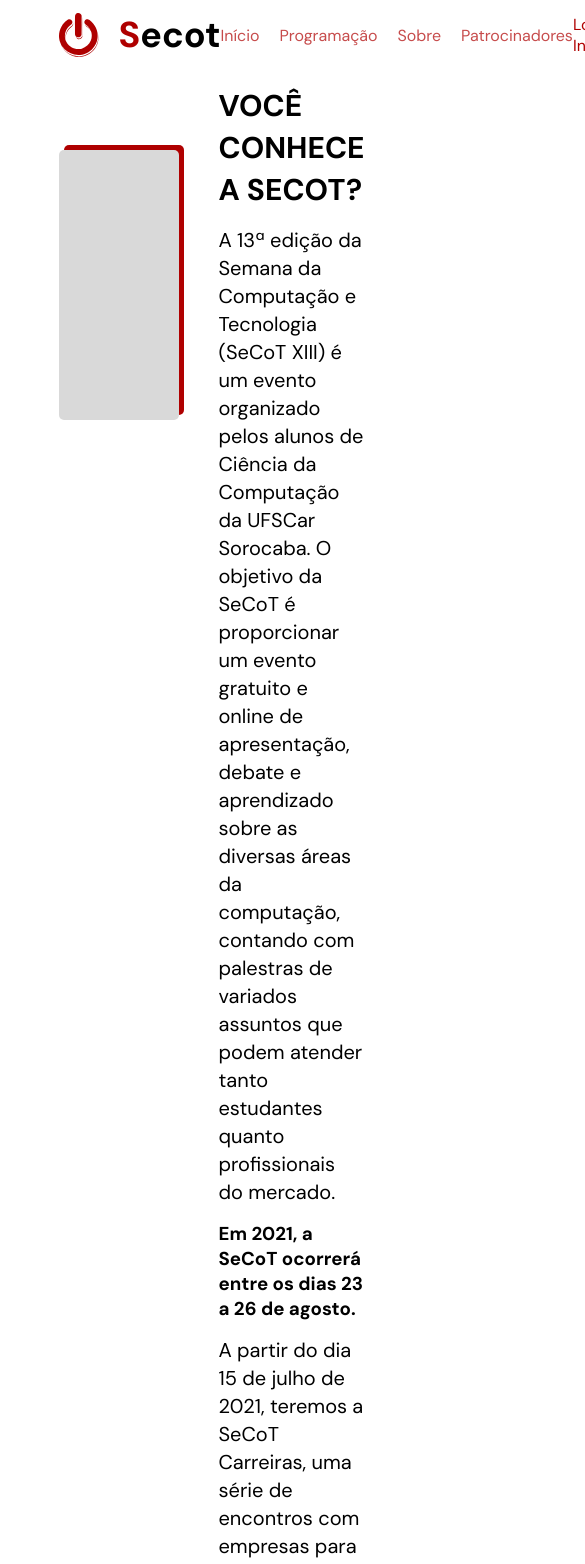
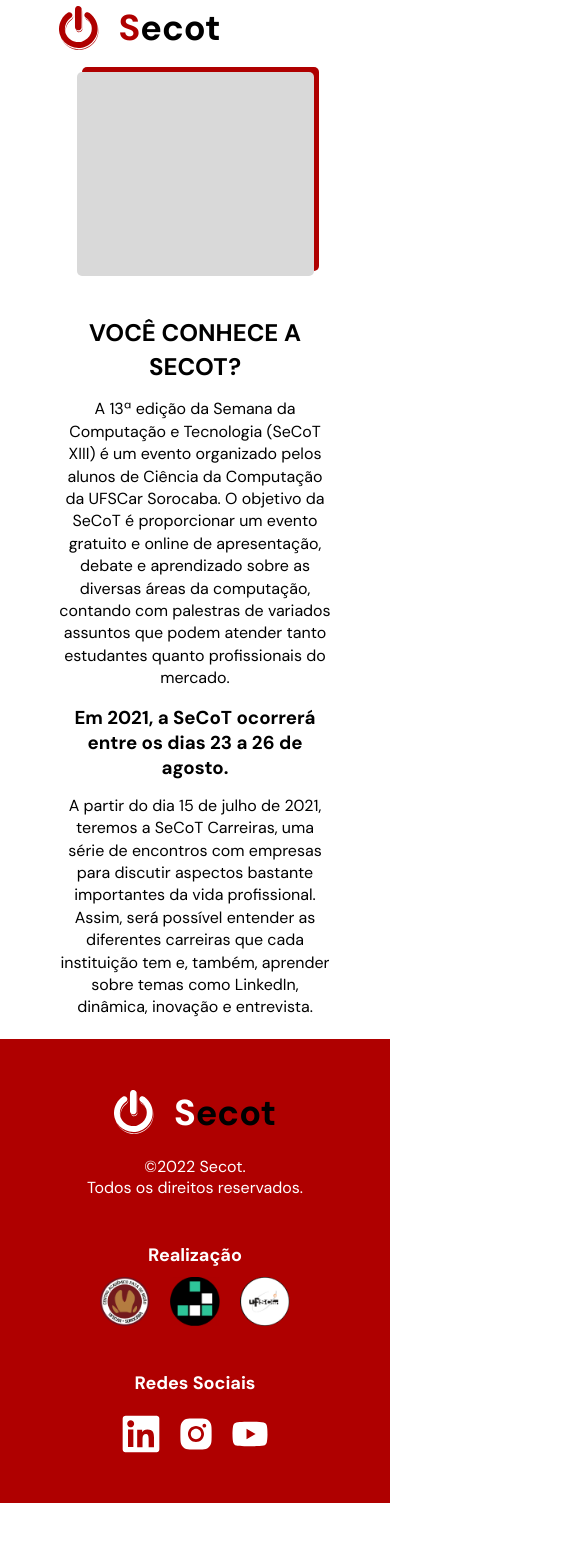
Before and after one commit to tkraide/front-secot, a React (Create React App) app: page / in a window 390 px wide. Shown: the top 1564 px of the page, 585 px wide, since content can reach past the window. After the commit the page ends 1503 px from the top, so only its background shows below. Built offline with nearby package versions, Linux system fonts and the light colour scheme.

Commit message:
responsivo iniciado

```diff
--- a/src/App.js
+++ b/src/App.js
@@ -2,11 +2,12 @@
 import CA from "./img/CA_patabisao.png";
 import dcomp from "./img/dcomp.png";
 import ufscar_logo from "./img/ufscar_logo.png";
+import hamburguer from "./img/Icon_hamburguer.png";
 
 export default function App() {
   return (
     <div className="App">
-      <div className="header-conteiner">
+      <div className="header-container">
         <header className="header">
           <link rel="preconnect" href="https://fonts.googleapis.com" />
           <link rel="preconnect" href="https://fonts.gstatic.com" crossorigin />
@@ -37,11 +38,10 @@
         </header>
       </div>
 
-      <div className="quem-somos-conteiner">
+      <div className="quem-somos-container">
         <div className="secot-quem-somos">
           <div className="img-secot">
           </div>
-
           <div className="conteudo-quem-somos">
             <h2>VOCÊ CONHECE A SECOT?</h2>
             <p>A 13ª edição da Semana da Computação e Tecnologia (SeCoT XIII) é um evento organizado pelos alunos de Ciência da Computação da UFSCar Sorocaba. O objetivo da SeCoT é proporcionar um evento gratuito e online de apresentação, debate e aprendizado sobre as diversas áreas da computação, contando com palestras de variados assuntos que podem atender tanto estudantes quanto profissionais do mercado.</p>
@@ -54,6 +54,7 @@
       </div>
 
       <footer className="footer-bg">
+        <div className="footer-container">
           <div className="footer-grid">
             <div className="grid-1">
               <div className="grid-1-title-secot">
@@ -95,6 +96,7 @@
               </div>
             </div>
           </div>
+        </div>
       </footer>
     </div>
   );
--- a/src/styles.css
+++ b/src/styles.css
@@ -31,12 +31,15 @@
   color: #AF0000;
 }
 
+.header-container {
+  max-width: 70vw;
+  margin: 0 auto;
+}
+
 .header {
   display: flex;
   justify-content: space-between;
   align-items: center;
-  max-width: 70vw;
-  margin: 0 auto;
   margin-top: 5px;
 }
 
@@ -118,15 +121,18 @@
 
 .footer-bg {
   background: #AF0000;
-  height: 240px;
   color:#ffffff;
+  padding-bottom: 50px;
+}
+
+.footer-container {
+  max-width: 70vw;
+  margin: 0 auto;
 }
 
 .footer-grid {
   display: flex;
   justify-content: space-between;
-  max-width: 70vw;
-  margin: 0 auto;
   gap: 50px;
   padding-top: 20px;
 }
@@ -171,7 +177,7 @@
   align-items: center;
 }
 
-.quem-somos-conteiner {
+.quem-somos-container {
   margin: 0 auto;
   max-width: 70vw;
   margin-top: 20px;
@@ -189,8 +195,8 @@
   border-radius: 5px;
   background: #D9D9D9;
   box-shadow: 5px -5px #AF0000;
-  max-width: 150px;
-  max-height: 150px;
+  width: 150px;
+  height: 150px;
   margin-top: 65px;
 }
 
@@ -210,7 +216,129 @@
   line-height: 140.625%;
 }
 
-.conteudo-quem-somos h3{
+.conteudo-quem-somos h3 {
   margin-bottom: 15px;
   margin-top: 15px;
 }
+
+@media (max-width: 1100px) {
+  .header-menu {
+    display: none;
+  }
+  .header-login {
+    display: none;
+  }
+}
+
+@media (max-width: 900px) {
+  .footer-bg {
+    padding: 0px;
+  }
+
+  .footer-grid {
+    display: grid;
+    grid-template-columns: 1fr 2fr;
+    padding-bottom: 50px;
+    padding-top: 50px;
+    gap: 0px;
+  }
+
+  .grid-1-title-secot {
+    margin-bottom: 20px;
+  }
+
+  .grid-2 {
+    grid-column: 2;
+    margin-left: 50px;
+    margin-top: 25px;
+  }
+
+  .grid-3 {
+    grid-column: 2;
+    margin-top: 0px;
+    margin-left: 50px;
+  }
+}
+
+@media (max-width: 800px) {
+  .conteudo-quem-somos h3{
+    margin-bottom: 0.94rem;
+    margin-top: 15px;
+  }
+
+  .conteudo-quem-somos h2{
+    margin-bottom: 15px;
+    color: #000;
+    font-size: 1.5rem;
+    font-family: DM Sans;
+    font-weight: 700;
+    line-height: 140.625%;
+  }
+
+  .conteudo-quem-somos p {
+    color: #000;
+    font-size: 1rem;
+    font-family: DM Sans;
+    line-height: 140.625%;
+  }
+
+  .secot-quem-somos {
+    grid-template-columns: 1fr;
+    text-align: center;
+    justify-items: center;
+  }
+
+  .img-secot {
+    height: 40vh;
+    width: 60vw;
+    margin-top: 0px;
+  }
+
+}
+
+@media (max-width: 600px) {
+  .footer-grid {
+    display: grid;
+    grid-template-columns: 1fr;
+    justify-items: center;
+    gap: 20px;
+    text-align: center;
+  }
+
+  .grid-1 {
+    margin-top: 0px;
+  }
+
+  .grid-1-title-secot {
+    margin-top: 0px;
+    justify-content: center;
+  }
+
+  .grid-2, .grid-3 {
+    grid-column: 1;
+    margin-top: 25px;
+    margin-left: 0px;
+  }
+
+  .img-secot {
+    height: 20vh;
+    width: 40vw;
+    margin-top: 0px;
+  }
+}
+
+@media (max-width: 400px) {
+  .grid-2-imagens, .grid-3-imagens {
+    gap: 20px;
+  }
+
+  .grid-2-imagens img {
+    width: 50px;
+  }
+
+  .img-secot {
+    height: 10vh;
+    width: 30vw;
+    margin-top: 0px;
+  }
+}
```
Also changed, not shown: src/img/Icon_hamburguer.png (added). Lines whose indentation alone changed are shown as unchanged.
